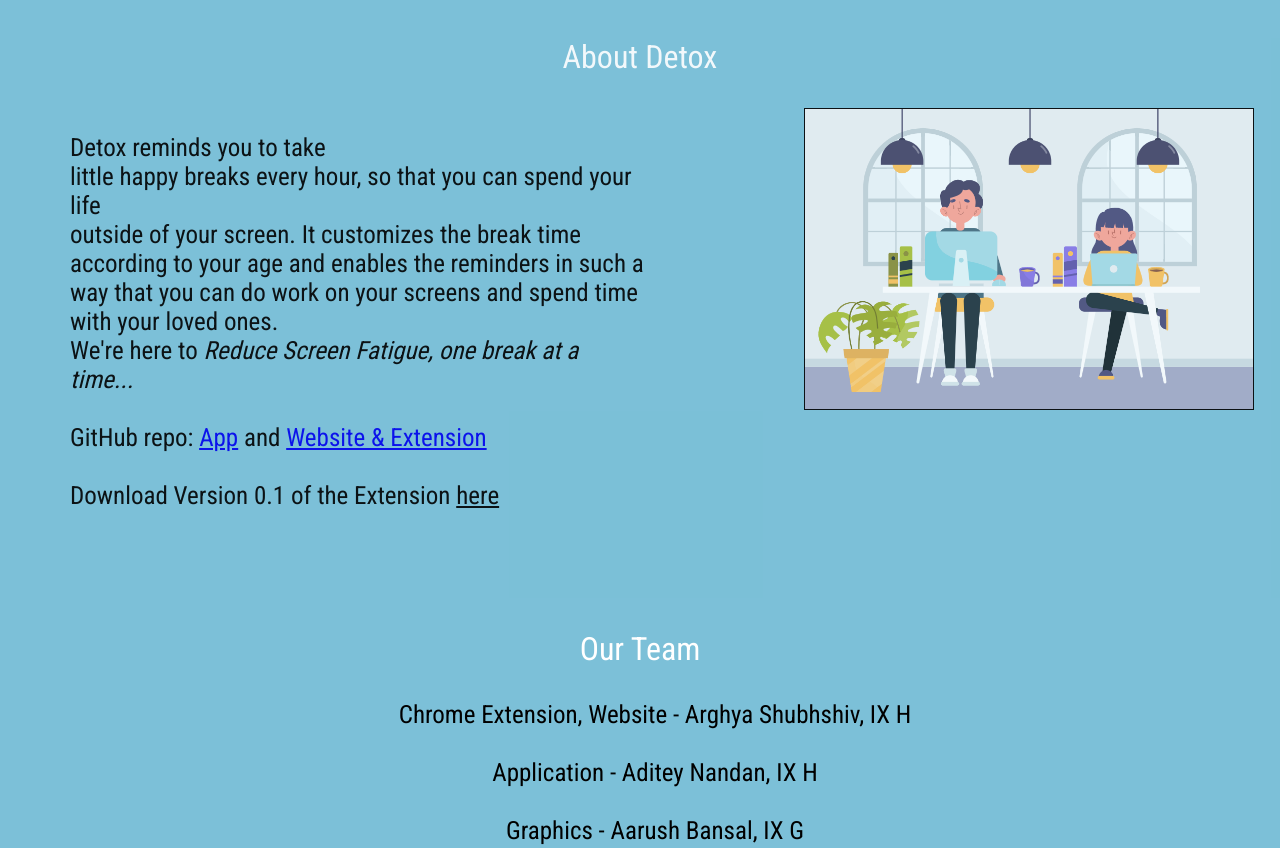
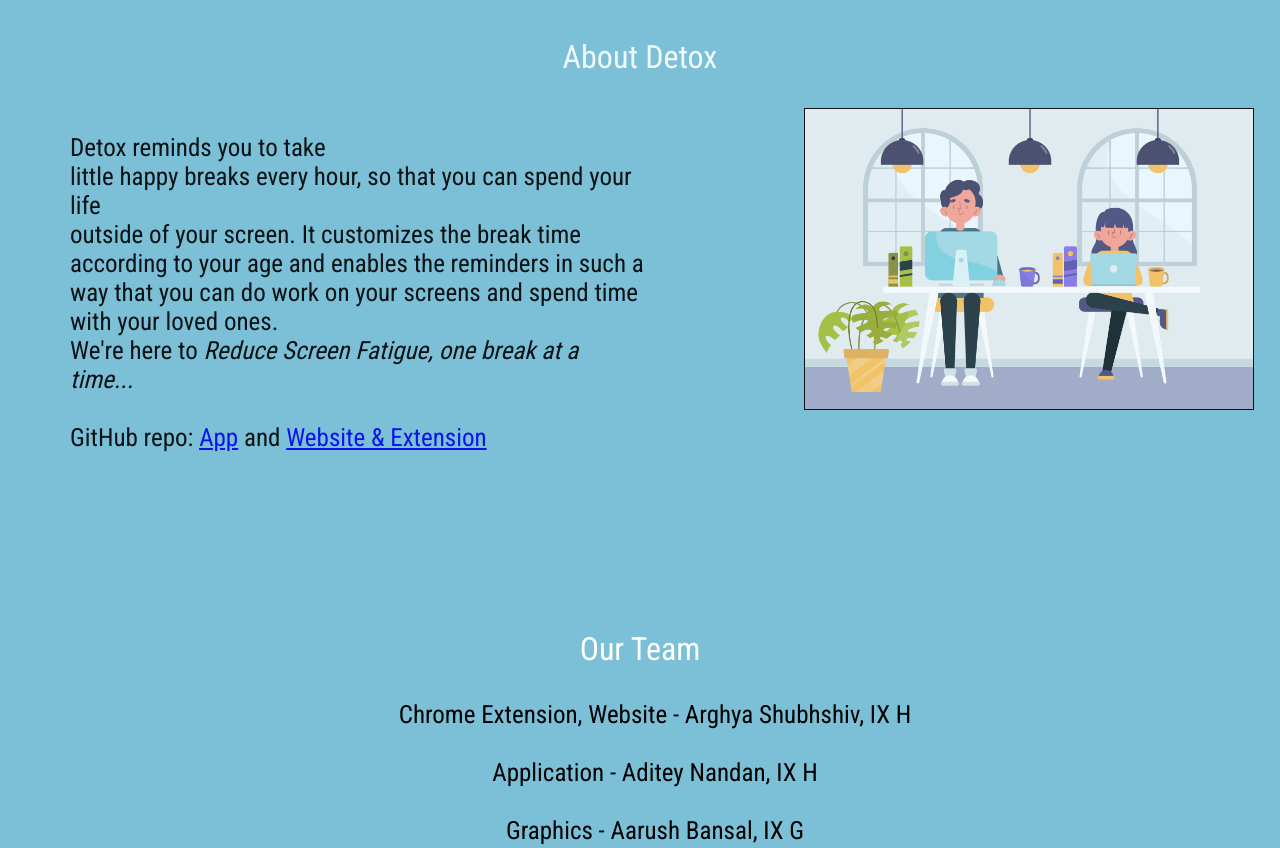
Before and after one commit to ArghyaShubhshiv/Detox, a browser extension: page website/index.html in a window 1280 px wide. Shown: the part 860-1708 px from the top of the page. Drawn offline with Linux system fonts and the light colour scheme.

Commit message:
Update index.html

```diff
--- a/website/index.html
+++ b/website/index.html
@@ -67,8 +67,7 @@
             <a href="https://github.com/AdiHubJava/Detox_DPSN">App</a> and
             <a href="https://github.com/ArghyaShubhshiv/Detox"
               >Website & Extension</a
-            ><br /><br />
-            Download Version 0.1 of the Extension <a>here</a>
+            ><br />
           </p>
           <aside class="picture" style="position: relative;"></aside>
         </section>
```
